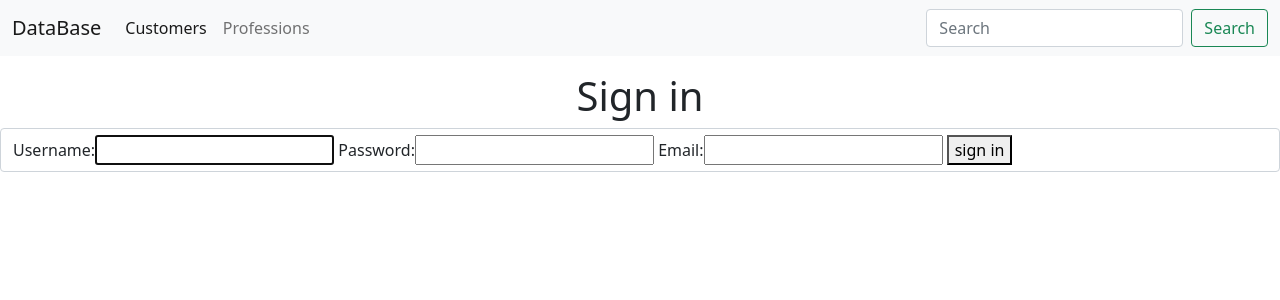
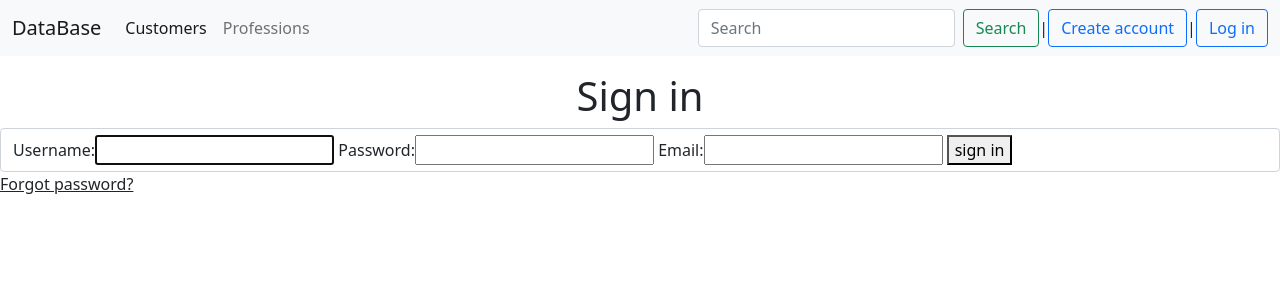
Before and after one commit to mamuka96/customers, a Django app: page /customers/login/ in a window 1280 px wide. Shown: the top 300 px of the page. Run offline with Django 3.2, Linux system fonts and the light colour scheme.

Commit message:
initial commit6

```diff
--- a/my_app/customers/forms.py
+++ b/my_app/customers/forms.py
@@ -1,4 +1,6 @@
-from django.contrib.auth.forms import UserCreationForm, AuthenticationForm
+from captcha.fields import ReCaptchaField
+from captcha.widgets import ReCaptchaV2Checkbox
+from django.contrib.auth.forms import UserCreationForm, AuthenticationForm, PasswordChangeForm
 from django import forms
 from .models import Professions, Customers
 from django.contrib.auth.models import User
@@ -36,3 +38,16 @@ class LoginForm(AuthenticationForm):
 
     email = forms.CharField()
     password = forms.CharField()
+
+
+class ResetPasswordForm(forms.Form):
+
+    email = forms.EmailField()
+
+    captcha = ReCaptchaField(widget=ReCaptchaV2Checkbox)
+
+class ChangePasswordForm(PasswordChangeForm):
+
+    old_password = forms.CharField()
+    new_password1 = forms.CharField()
+    new_password2 = forms.CharField()
--- a/my_app/customers/templates/customers/login.html
+++ b/my_app/customers/templates/customers/login.html
@@ -8,4 +8,6 @@
     {{ form }}
     <button type="submit">sign in</button>
 </form>
+<a class="text-dark" href="{% url 'reset_password' %}">Forgot password?</a>
+
 {% endblock %}
--- a/my_app/customers/urls.py
+++ b/my_app/customers/urls.py
@@ -27,5 +27,8 @@ urlpatterns = [
     path('delete_profession/<int:pk>', DeleteProfessions.as_view(), name='delete_profession'),
     path('registration/', Registration.as_view(), name='registration'),
     path('login/', Login.as_view(), name='login'),
+    path('logout/', Logout.as_view(), name='logout'),
+    path('reset_password/', ResetPassword.as_view(), name='reset_password'),
+    path('change_password/', ChangePassword.as_view(), name='change_password'),
 
 ]
--- a/my_app/customers/views.py
+++ b/my_app/customers/views.py
@@ -1,3 +1,5 @@
+import string
+import random
 import self as self
 from django.shortcuts import render, redirect
 from django.views import View
@@ -6,6 +8,7 @@ from django.contrib.auth.mixins import LoginRequiredMixin
 from django.urls import reverse_lazy
 from django.contrib.auth import login, logout
 from django.views.generic import ListView, CreateView, UpdateView, DeleteView
+from django.core.mail import send_mail
 from .models import Customers, Professions
 from .mixins import *
 from .forms import *
@@ -137,3 +140,55 @@ class Login(View):
             return redirect('customers-list')
         else:
             return render(request, 'customers/login.html', {'form': form})
+
+
+
+class Logout(View):
+
+    def get(self, request):
+        logout(request)
+        return redirect('login')
+
+
+
+class ResetPassword(View):
+
+    def get(self, request):
+        form = ResetPasswordForm()
+        return render(request, 'customers/reset_password.html', {'form': form})
+
+    def post(self, request):
+        form = ResetPasswordForm(request.POST)
+
+        if form.is_valid():
+            new_password = ''.join(random.sample(string.printable, 10))
+
+            try:
+                user = User.objects.get(email=form.cleaned_data['email'])
+                user.set_password(new_password)
+                user.save()
+                send_mail(
+                    'Reset password',
+                    f'Your new password {new_password}',
+                    'django_customers@ukr.net',
+                    [user.email],
+                    fail_silently=True,
+                )
+            except User.DoesNotExist:
+                return render(request, 'customers/reset_password.html', {'form': form})
+
+
+class ChangePassword(View):
+
+    def get(self, request):
+        form = ChangePasswordForm(request.user)
+        return render(request, 'customers/change_password.html', {'form': form})
+
+    def post(self, request):
+        form = ChangePasswordForm(request.user, data=request.POST)
+
+        if form.is_valid():
+            form.save()
+            logout(request)
+            return redirect('logout')
+        return render(request, 'customers/change_password.html', {'form': form})
--- a/my_app/my_app/urls.py
+++ b/my_app/my_app/urls.py
@@ -19,4 +19,5 @@ from django.urls import path, include
 urlpatterns = [
     path('admin/', admin.site.urls),
     path('customers/', include('customers.urls')),
+
 ]
--- a/my_app/templates/base.html
+++ b/my_app/templates/base.html
@@ -28,7 +28,7 @@
         <li class="nav-item">
           <a class="nav-link" href="{% url 'professions-list' %}">Professions</a>
         </li>
-          {%  if request.user.is_authenticated %}
+          {% if request.user.is_authenticated %}
           <li class="nav-item">
           <a class="nav-link" href="{% url 'create_customers' %}">Add customer</a>
           <li class="nav-item">
@@ -48,6 +48,15 @@
         <button class="btn btn-outline-success" type="submit">Search</button>
       </form>
       {% endif %}
+      {% if not request.user.is_authenticated %}
+      |<a class="btn btn-outline-primary" href="{% url 'registration' %}">Create account</a>|
+      <a class="btn btn-outline-primary" href="{% url 'login' %}">Log in</a>
+      {% endif %}
+      {% if request.user.is_authenticated %}
+      |<a class="btn btn-outline-primary" href="{% url 'change_password' %}">Change password</a>|
+      |<a class="btn btn-outline-primary" href="{% url 'logout' %}">Log out</a>|
+      {% endif %}
+
 
   </div>
 </nav>
```
Also changed, not shown: my_app/customers/templates/customers/change_password.html (added, +11 -0 lines), my_app/customers/templates/customers/reset_password.html (added, +11 -0 lines), my_app/my_app/settings.py (+14 -1 lines).
